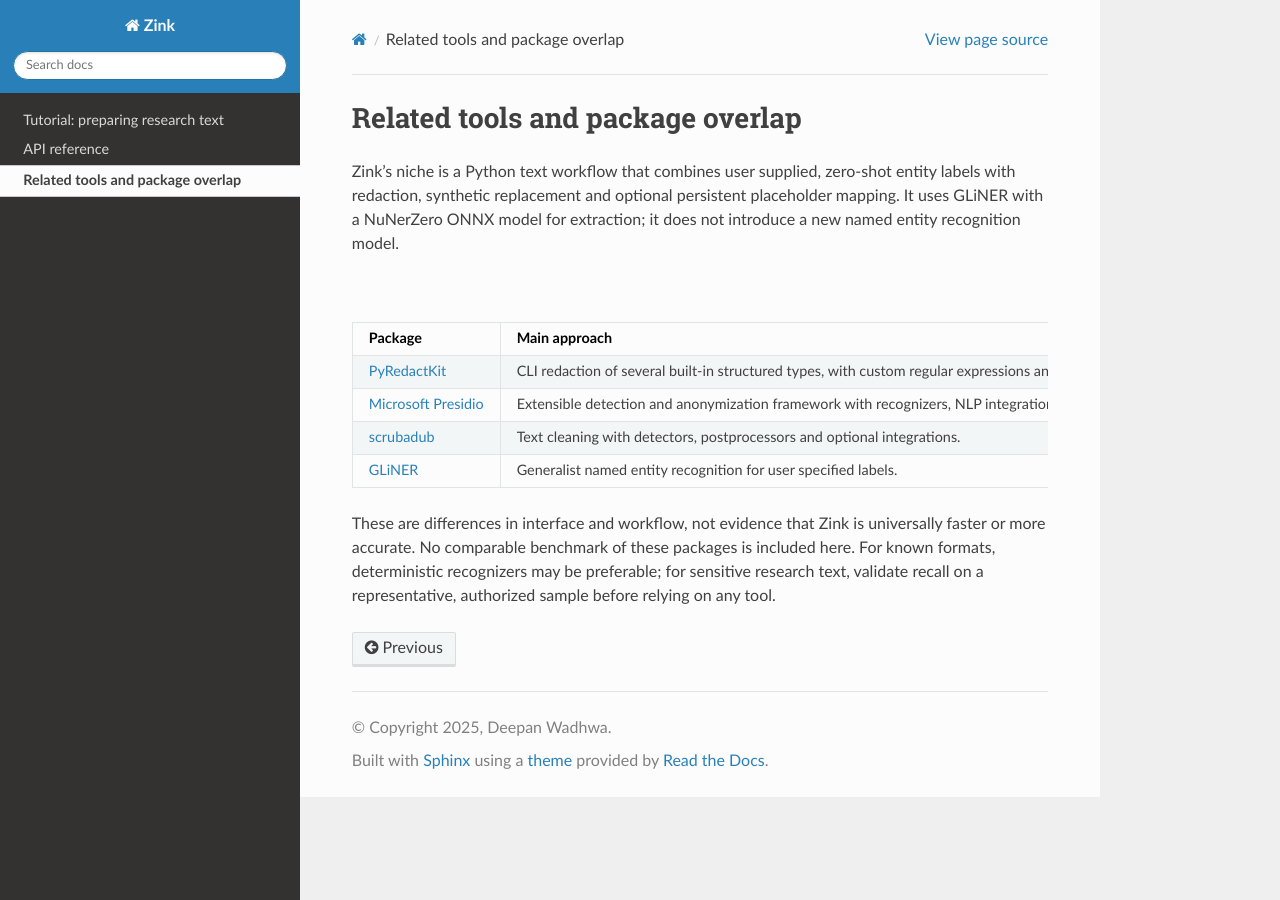
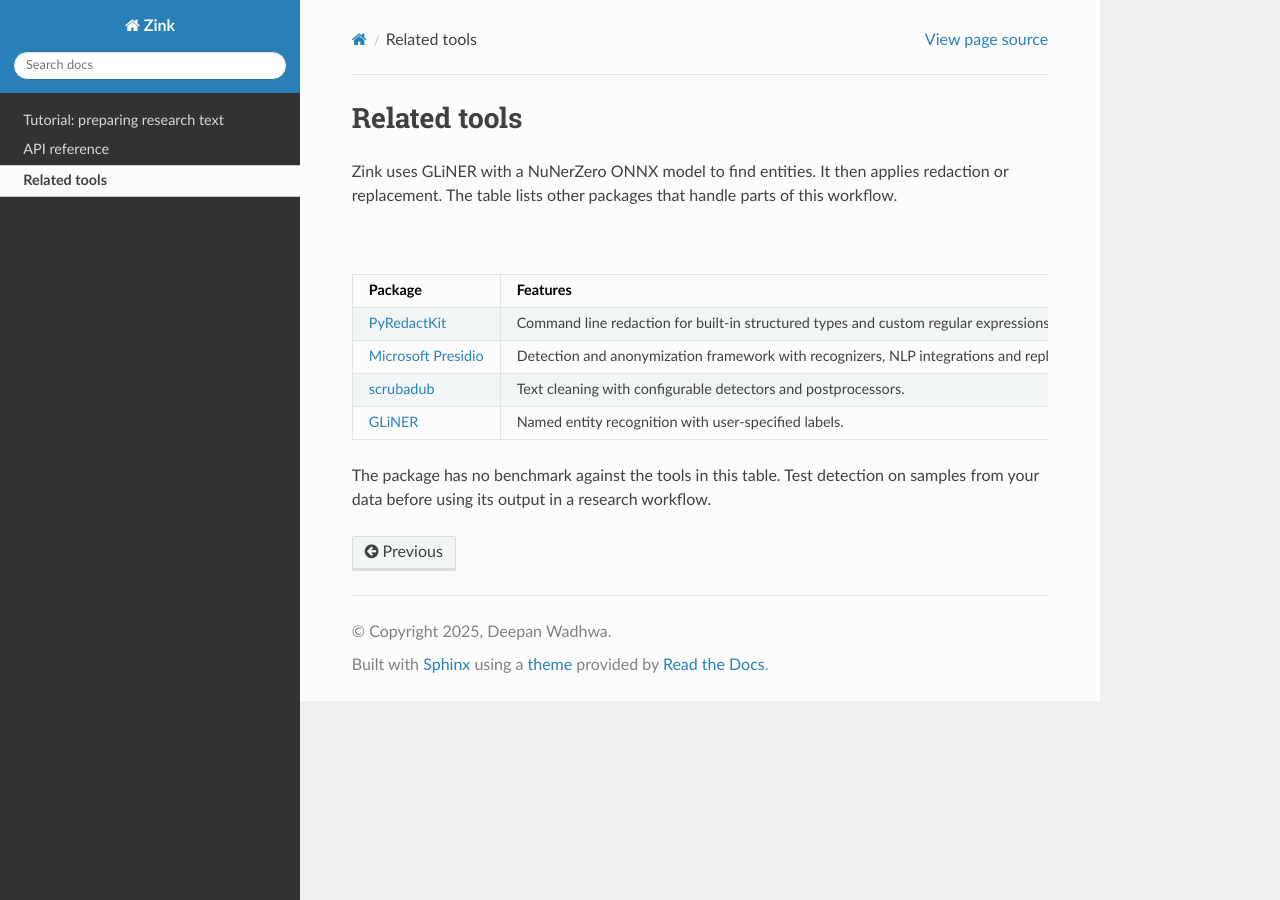
Before and after one commit to deepanwadhwa/zink, a Sphinx documentation site: the page built from docs/source/related-tools.rst, in a window 1280 px wide. Built offline with Sphinx 7.4.7 and the Read the Docs theme 3.1.0, drawn with Linux system fonts in a browser that asks for light colours.

```diff
--- a/docs/source/related-tools.rst
+++ b/docs/source/related-tools.rst
@@ -1,40 +1,33 @@
-Related tools and package overlap
-=================================
+Related tools
+=============
 
-Zink's niche is a Python text workflow that combines user supplied, zero-shot
-entity labels with redaction, synthetic replacement and optional persistent
-placeholder mapping. It uses GLiNER with a NuNerZero ONNX model for extraction;
-it does not introduce a new named entity recognition model.
+Zink uses GLiNER with a NuNerZero ONNX model to find entities. It then applies
+redaction or replacement. The table lists other packages that handle parts of
+this workflow.
 
-.. list-table:: Related packages
+.. list-table:: Package comparison
    :header-rows: 1
-   :widths: 18 36 46
+   :widths: 20 40 40
 
    * - Package
-     - Main approach
-     - Relationship to Zink
+     - Features
+     - Zink comparison
    * - `PyRedactKit <https://github.com/brootware/PyRedactKit>`_
-     - CLI redaction of several built-in structured types, with custom regular
-       expressions and an unredact workflow.
-     - Strong fit for known patterns and files. Zink accepts semantic labels
-       at inference time for text entities that need not have a regular expression.
+     - Command line redaction for built-in structured types and custom regular
+       expressions. Supports unredaction.
+     - Zink accepts entity labels at inference time to find spans in text.
    * - `Microsoft Presidio <https://microsoft.github.io/presidio/>`_
-     - Extensible detection and anonymization framework with recognizers,
-       NLP integrations and multiple operators.
-     - Broader, configurable platform. Zink offers a shorter path for trying
-       arbitrary labels using its bundled zero-shot model; Presidio can also
-       integrate ML recognizers, including GLiNER.
+     - Detection and anonymization framework with recognizers, NLP
+       integrations and replacement operators.
+     - Zink provides a single API around its default zero-shot model.
+       Presidio supports additional recognizers and operators.
    * - `scrubadub <https://scrubadub.readthedocs.io/en/stable/>`_
-     - Text cleaning with detectors, postprocessors and optional integrations.
-     - Useful for supported detector types and localization. Zink exposes
-       label driven model inference directly in its redaction API.
+     - Text cleaning with configurable detectors and postprocessors.
+     - Zink passes the requested entity labels to its model during redaction.
    * - `GLiNER <https://github.com/urchade/GLiNER>`_
-     - Generalist named entity recognition for user specified labels.
-     - Zink builds on GLiNER to apply redaction or synthetic replacement and
-       manage placeholder mappings; GLiNER is the underlying extraction tool.
+     - Named entity recognition with user-specified labels.
+     - Zink uses GLiNER for extraction and adds redaction, synthetic
+       replacements and placeholder mapping.
 
-These are differences in interface and workflow, not evidence that Zink is
-universally faster or more accurate. No comparable benchmark of these packages
-is included here. For known formats, deterministic recognizers may be preferable;
-for sensitive research text, validate recall on a representative, authorized
-sample before relying on any tool.
+The package has no benchmark against the tools in this table. Test detection
+on samples from your data before using its output in a research workflow.
```
Also changed, not shown: docs/source/index.rst (+33 -21 lines), docs/source/tutorial.rst (+6 -6 lines).
